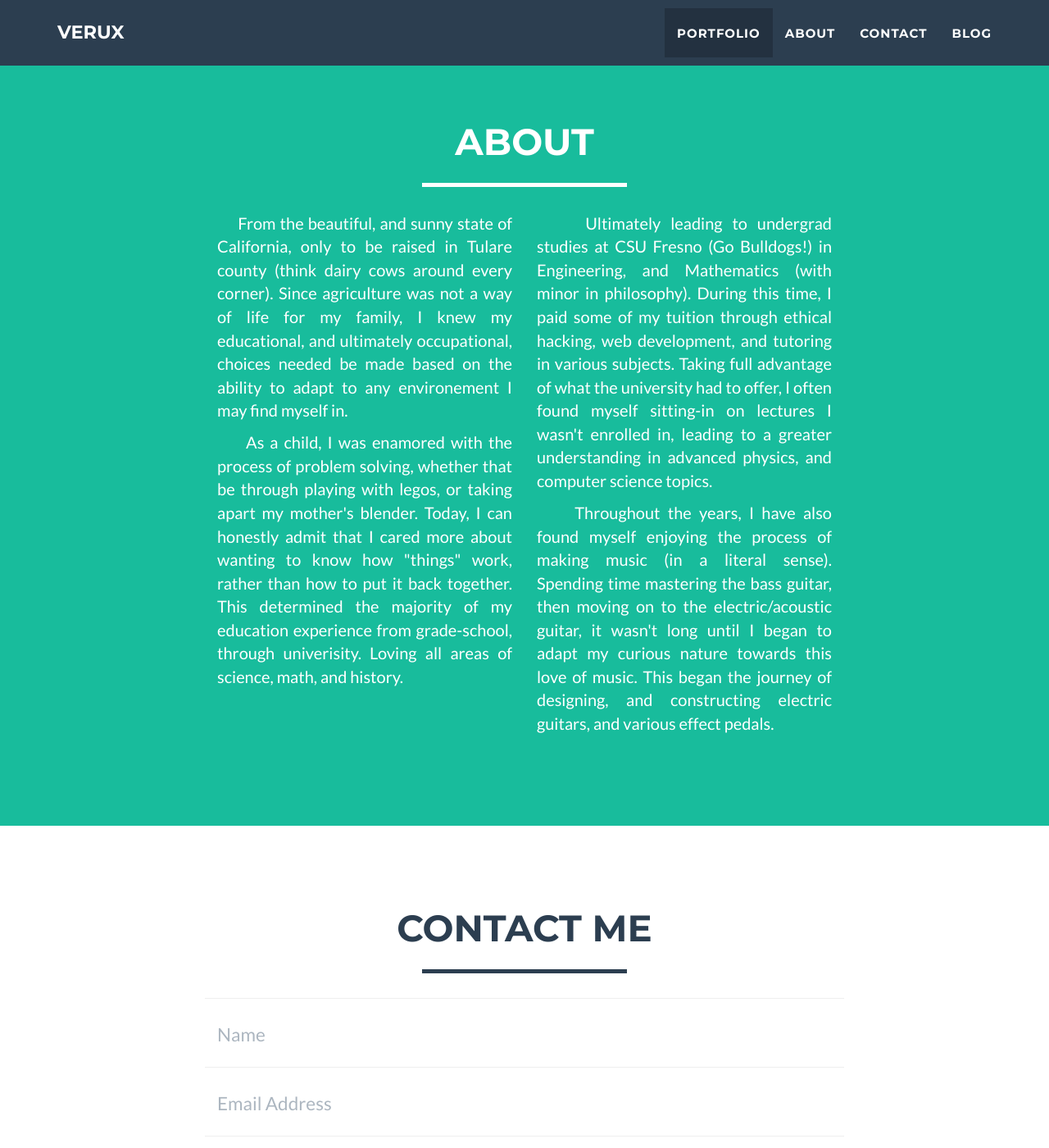
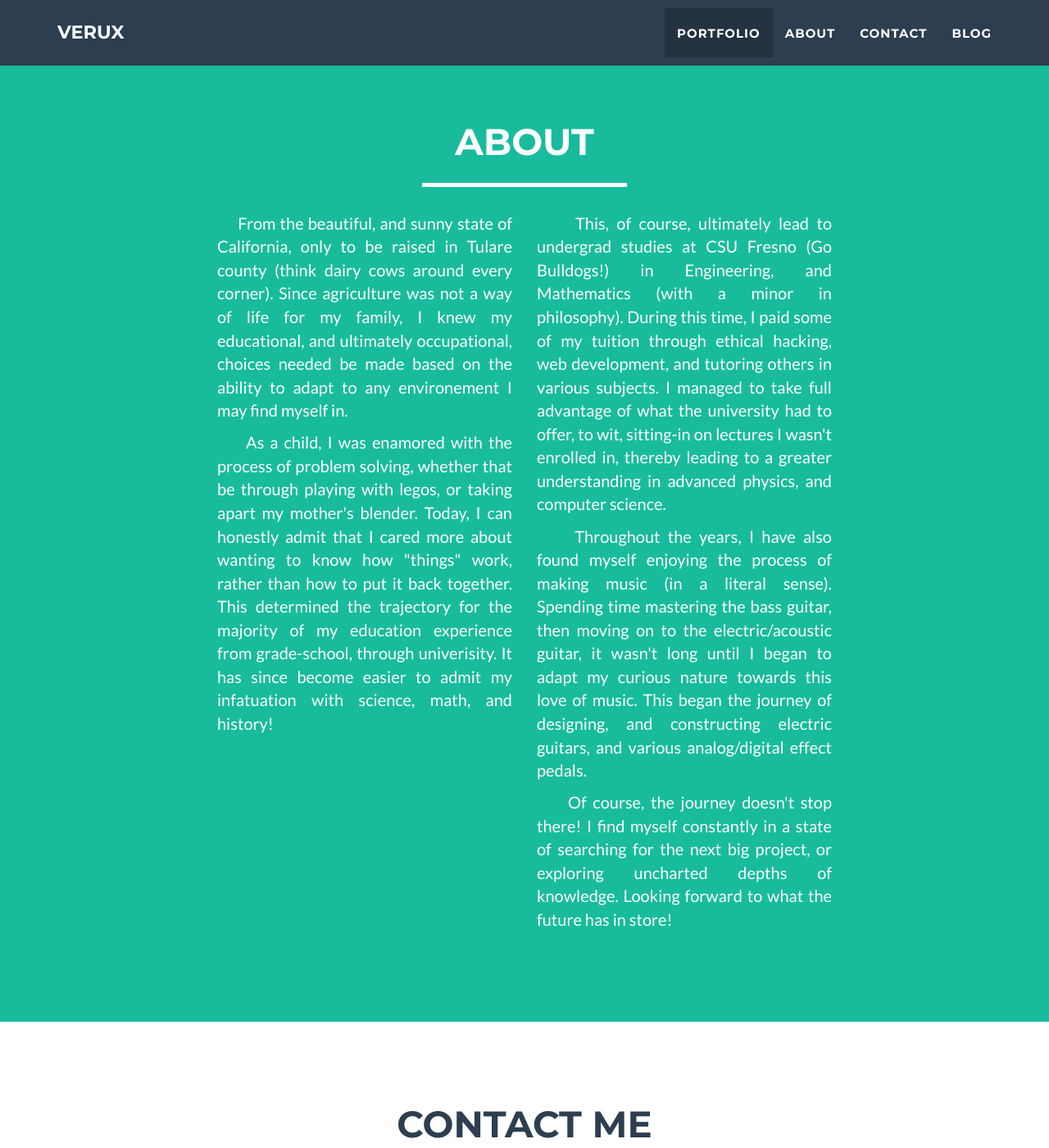
Before and after one commit to reyvera/reyvera.github.io, a Jekyll site: the page built from index.html, in a window 1280 px wide and 1400 px high, scrolled down 1372 px. Shown: the whole window at 82% size. Built offline with Jekyll 4.4.1, drawn with Linux system fonts in a browser that asks for light colours.

Commit message:
Edit about section

```diff
--- a/_includes/about.html
+++ b/_includes/about.html
@@ -22,20 +22,20 @@
                       problem solving, whether that be through playing with legos, or
                       taking apart  my mother's blender. Today, I can honestly admit that
                       I cared more about wanting to know how "things" work, rather than
-                      how to put it back together. This determined the majority of my
-                      education experience from grade-school, through univerisity. Loving
-                      all areas of science, math, and history.
+                      how to put it back together. This determined the trajectory for the
+                      majority of my education experience from grade-school, through univerisity.
+                      It has since become easier to admit my infatuation with science, math, and history!
                     </p>
                 </div>
                 <div class="col-lg-4">
                     <p>
-                      &nbsp&nbsp&nbsp&nbsp Ultimately leading to undergrad studies at CSU
-                      Fresno (Go Bulldogs!) in Engineering, and Mathematics (with minor
+                      &nbsp&nbsp&nbsp&nbsp This, of course, ultimately lead to undergrad studies at CSU
+                      Fresno (Go Bulldogs!) in Engineering, and Mathematics (with a minor
                       in philosophy). During this time, I paid some of my tuition through
-                      ethical hacking, web development, and tutoring in various subjects.
-                      Taking full advantage of what the university had to offer, I often
-                      found myself sitting-in on lectures I wasn't enrolled in, leading to
-                      a greater understanding in advanced physics, and computer science topics.
+                      ethical hacking, web development, and tutoring others in various subjects.
+                      I managed to take full advantage of what the university had to offer, to wit,
+                      sitting-in on lectures I wasn't enrolled in, thereby leading to a greater
+                      understanding in advanced physics, and computer science.
                     </p>
                     <p>
                       &nbsp&nbsp&nbsp&nbsp Throughout the years, I have also found myself
@@ -43,7 +43,12 @@
                       time mastering the bass guitar, then moving on to the electric/acoustic
                       guitar, it wasn't long until I began to adapt my curious nature towards
                       this love of music. This began the journey of designing, and constructing
-                      electric guitars, and various effect pedals.
+                      electric guitars, and various analog/digital effect pedals.
+                    </p>
+                    <p>
+                      &nbsp&nbsp&nbsp&nbsp Of course, the journey doesn't stop there! I find myself
+                      constantly in a state of searching for the next big project, or exploring
+                      uncharted depths of knowledge. Looking forward to what the future has in store!
                     </p>
                 </div>
                 <!-- <div class="col-lg-8 col-lg-offset-2 text-center">
```
Also changed, not shown: 5 other files.
